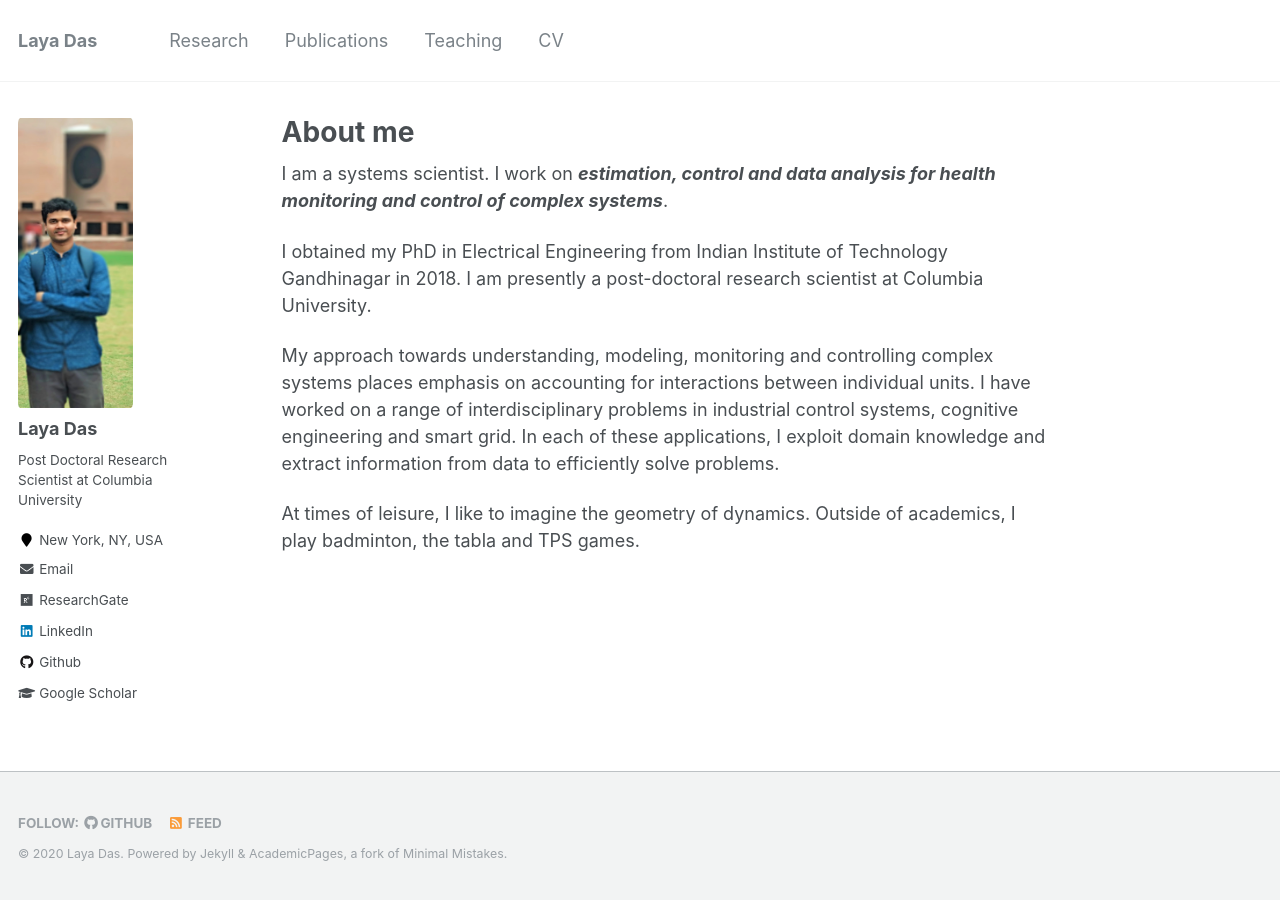
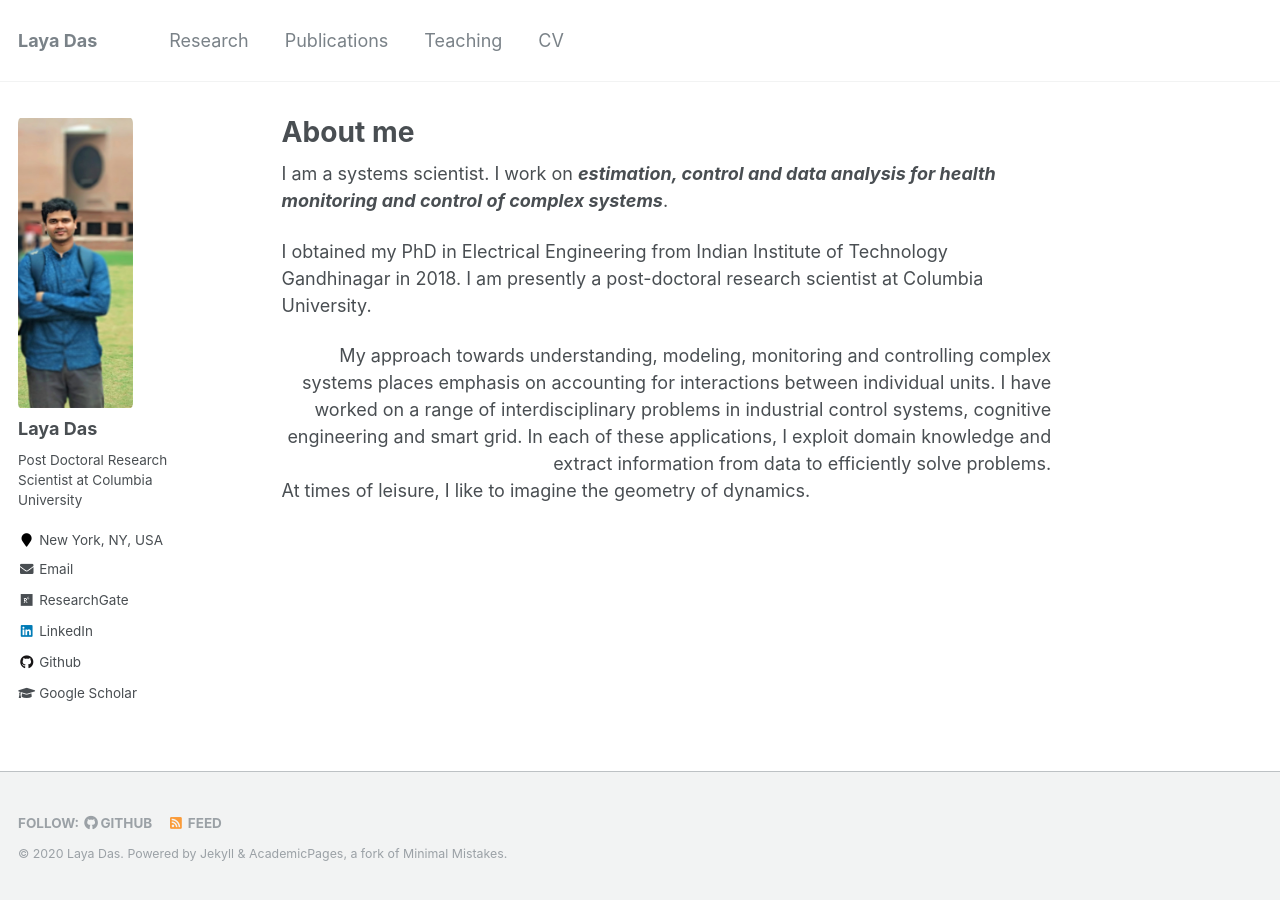
Before and after one commit to layadas/layadas.github.io, a Jekyll site: the page built from _pages/about.md, in a window 1280 px wide. Built offline with Jekyll 4.4.1, drawn with Linux system fonts in a browser that asks for light colours.

Commit message:
Update about.md

```diff
--- a/_pages/about.md
+++ b/_pages/about.md
@@ -12,8 +12,10 @@ I am a systems scientist. I work on ***estimation, control and data analysis for
 
 I obtained my PhD in Electrical Engineering from Indian Institute of Technology Gandhinagar in 2018. I am presently a post-doctoral research scientist at Columbia University.
 
+<div style="text-align: right">
 My approach towards understanding, modeling, monitoring and controlling complex systems places emphasis on accounting for interactions between individual units. I have worked on a
 range of interdisciplinary problems in industrial control systems, cognitive engineering and smart grid. In each of these applications, I exploit domain knowledge and extract
 information from data to efficiently solve problems.
+</div>
 
-At times of leisure, I like to imagine the geometry of dynamics. Outside of academics, I play badminton, the tabla and TPS games.
+At times of leisure, I like to imagine the geometry of dynamics.
```
